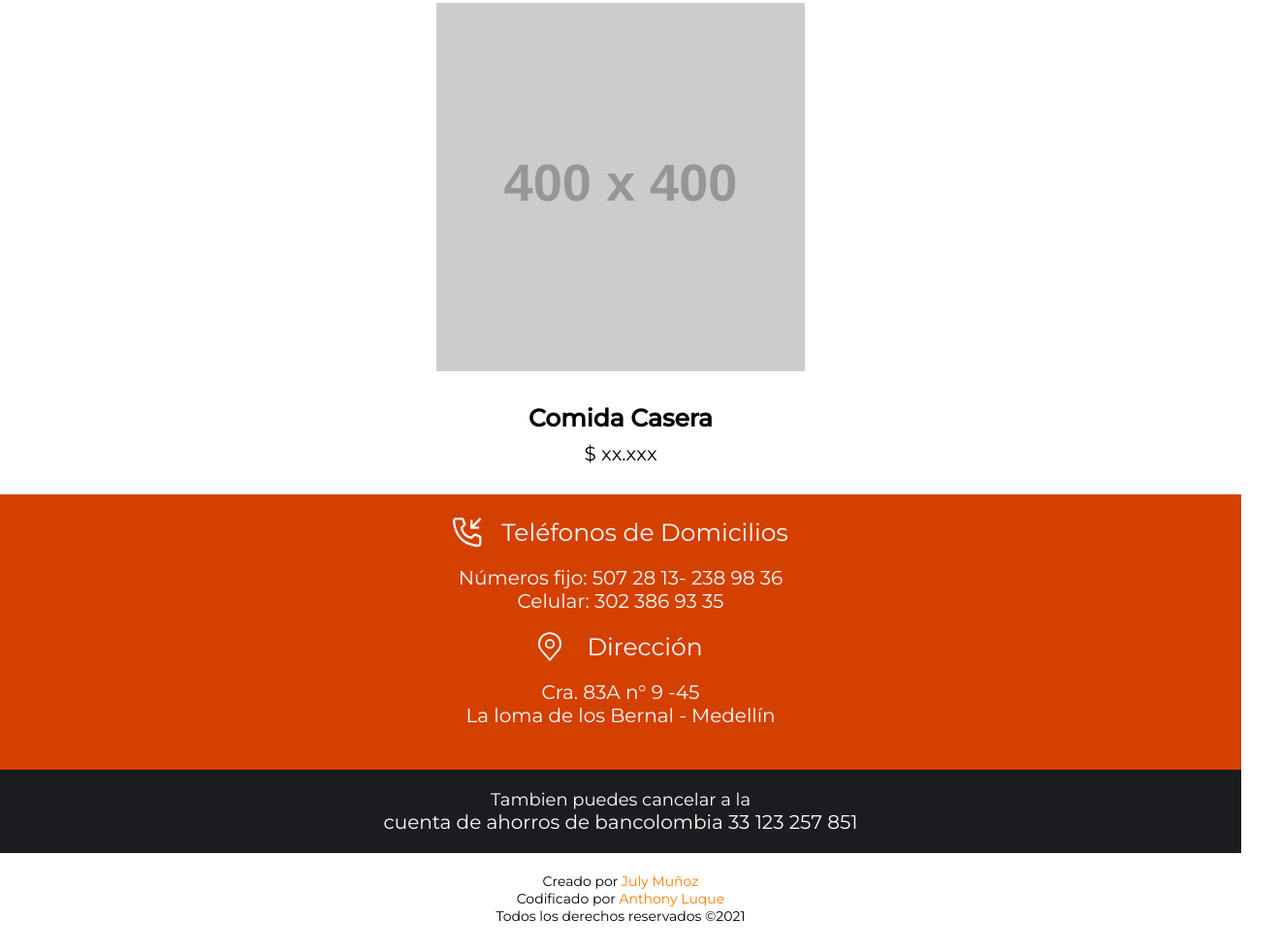
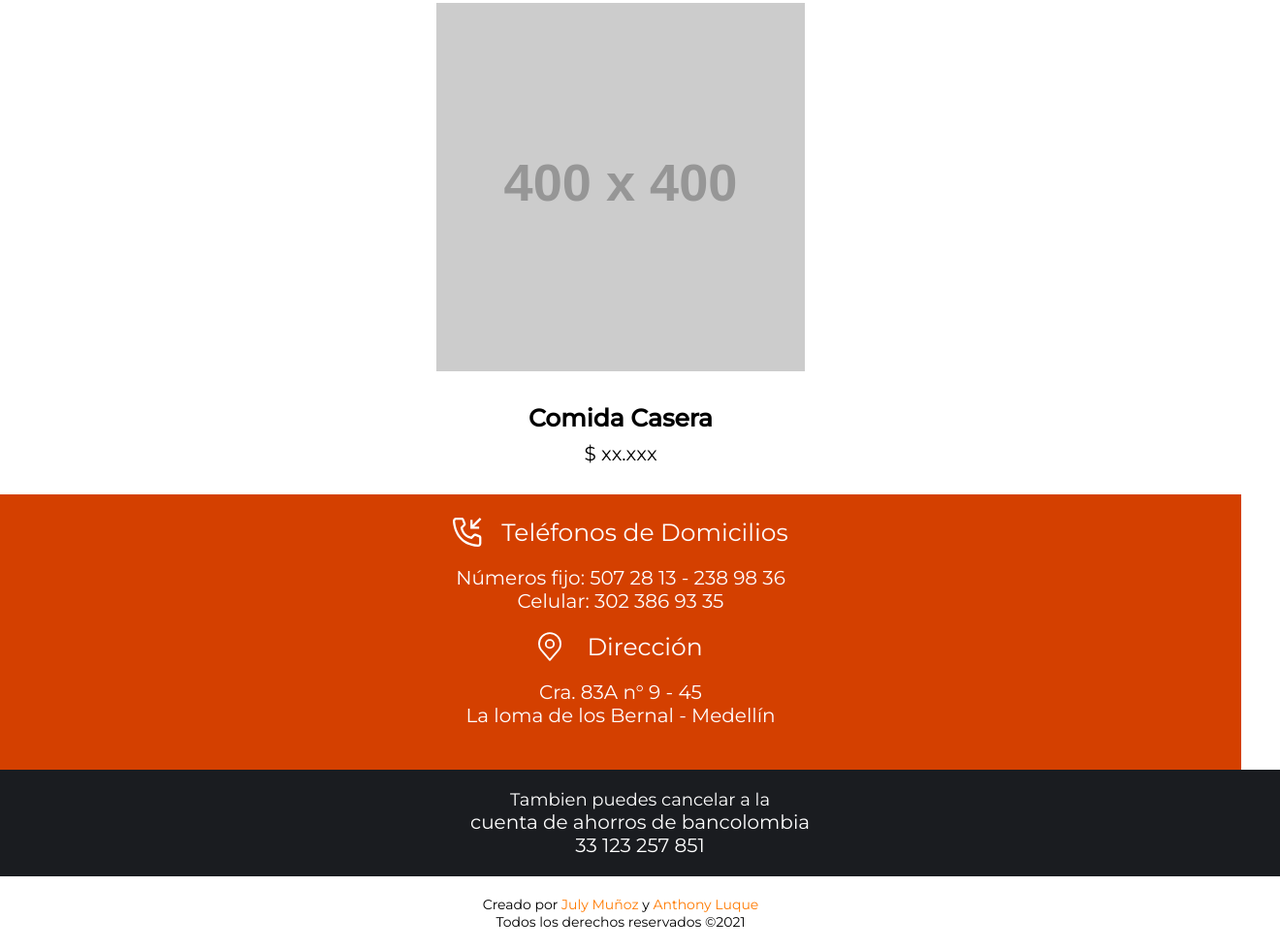
Before and after one commit to restaurantebudapest/restaurantebudapest, a plain HTML site: page index.html in a window 1280 px wide. Shown: the part 5027-6007 px from the top of the page at 97% size, 1320 px wide, since content can reach past the window. Drawn offline with Linux system fonts and the light colour scheme; placeholder pictures from the web are drawn by us.

Commit message:
fix styles and texts

```diff
--- a/index.html
+++ b/index.html
@@ -179,7 +179,7 @@
                     <p class="contact__title">Teléfonos de Domicilios</p>
                 </div>
                 <div class="container__contact-description">
-                    <p class="contact__description">Números fijo: 507 28 13- 238 98 36</p>
+                    <p class="contact__description">Números fijo: 507 28 13 - 238 98 36</p>
                     <p class="contact__description">Celular: 302 386 93 35</p>
                 </div>
             </article>
@@ -189,20 +189,20 @@
                     <p class="contact__title">Dirección</p>
                 </div>
                 <div class="container__contact-description">
-                    <p class="contact__description">Cra. 83A n° 9 -45</p>
+                    <p class="contact__description">Cra. 83A n° 9 - 45</p>
                     <p class="contact__description">La loma de los Bernal - Medellín</p>
                 </div>
             </article>
         </section>
         <section class="bank">
             <p class="bank__small">Tambien puedes cancelar a la</p>
-            <p class="bank__big">cuenta de ahorros de bancolombia 33 123 257 851</p>
+            <p class="bank__big">cuenta de ahorros de bancolombia</p>
+            <p class="bank__big">33 123 257 851</p>
         </section>
     </main>
 
     <footer>
-            <p>Creado por <a href="https://www.behance.net/julymc">July Muñoz</a></p>
-            <p>Codificado por <a href="https://github.com/TonyLuque">Anthony Luque</a></p>
+            <p>Creado por <a href="https://www.behance.net/julymc">July Muñoz</a> y <a href="https://github.com/TonyLuque">Anthony Luque</a></p>
             <p>Todos los derechos reservados ©2021</p>
     </footer>
 
--- a/styles.css
+++ b/styles.css
@@ -347,7 +347,7 @@ h1 {
     background-color: var(--black);
     color: var(--white);
     width: 100%;
-    padding: 2rem 0;
+    padding: 2rem;
     text-align: center;
 }
 
```
